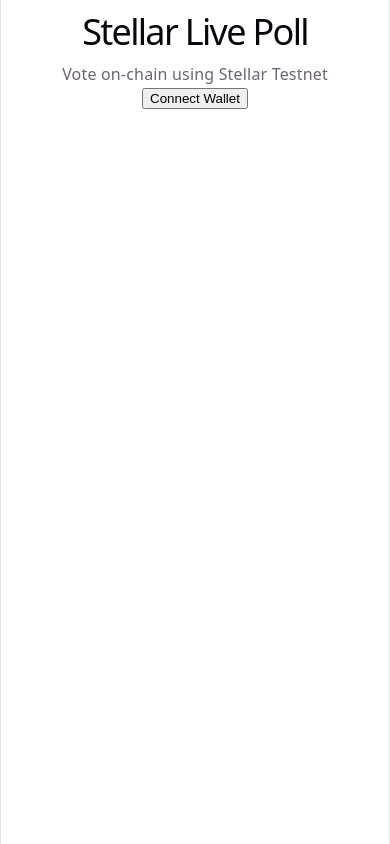
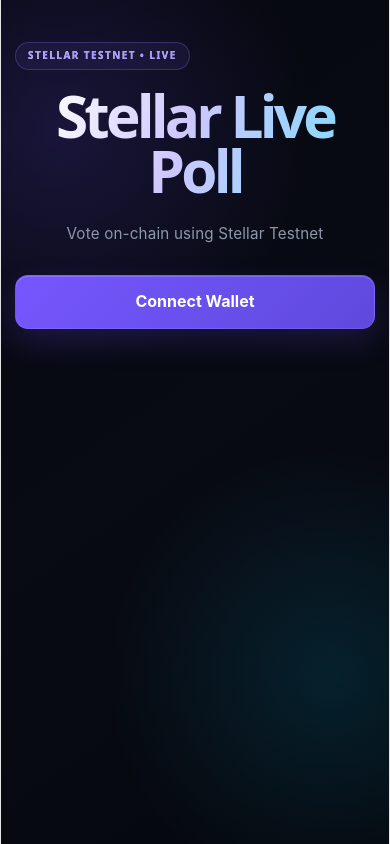
Before and after one commit to xheyue/stellar-live-poll, a React app in the folder frontend/: page / in a window 390 px wide. Built offline with nearby package versions, Linux system fonts and the light colour scheme; the HTML template or start-up script is replaced by a standard one; what @creit.tech/stellar-wallets-kit, @stellar/stellar-sdk would draw is missing.

Commit message:
Redesign Stellar Live Poll interface

```diff
--- a/frontend/src/App.css
+++ b/frontend/src/App.css
@@ -1,184 +1,436 @@
-.counter {
-  font-size: 16px;
-  padding: 5px 10px;
-  border-radius: 5px;
-  color: var(--accent);
-  background: var(--accent-bg);
-  border: 2px solid transparent;
-  transition: border-color 0.3s;
-  margin-bottom: 24px;
+* {
+  box-sizing: border-box;
+}
 
-  &:hover {
-    border-color: var(--accent-border);
+:root {
+  font-family:
+    Inter, ui-sans-serif, system-ui, -apple-system, BlinkMacSystemFont,
+    "Segoe UI", sans-serif;
+  color: #f8fafc;
+  background: #05070d;
+  font-synthesis: none;
+  text-rendering: optimizeLegibility;
+}
+
+body {
+  margin: 0;
+  min-width: 320px;
+  min-height: 100vh;
+  background:
+    radial-gradient(circle at 15% 15%, rgba(116, 78, 255, 0.18), transparent 32%),
+    radial-gradient(circle at 85% 80%, rgba(0, 209, 255, 0.12), transparent 30%),
+    linear-gradient(145deg, #05070d 0%, #080b14 50%, #05070d 100%);
+}
+
+body::before {
+  content: "";
+  position: fixed;
+  inset: 0;
+  pointer-events: none;
+  opacity: 0.22;
+  background-image:
+    linear-gradient(rgba(255, 255, 255, 0.025) 1px, transparent 1px),
+    linear-gradient(90deg, rgba(255, 255, 255, 0.025) 1px, transparent 1px);
+  background-size: 44px 44px;
+}
+
+button,
+input {
+  font: inherit;
+}
+
+button {
+  border: 0;
+}
+
+button:focus-visible,
+input:focus-visible,
+a:focus-visible {
+  outline: 2px solid #9b87ff;
+  outline-offset: 3px;
+}
+
+.app {
+  position: relative;
+  z-index: 1;
+  width: min(1120px, calc(100% - 40px));
+  min-height: 100vh;
+  margin: 0 auto;
+  padding: 72px 0;
+}
+
+/* Main title */
+
+.app > h1 {
+  margin: 0;
+  font-size: clamp(2.8rem, 7vw, 5.7rem);
+  line-height: 0.95;
+  letter-spacing: -0.065em;
+  font-weight: 800;
+
+  background: linear-gradient(
+    110deg,
+    #ffffff 10%,
+    #cfc6ff 48%,
+    #72dfff 100%
+  );
+  -webkit-background-clip: text;
+  background-clip: text;
+  color: transparent;
+}
+
+.app > h1::before {
+  content: "STELLAR TESTNET  •  LIVE";
+  display: block;
+  width: fit-content;
+  margin-bottom: 22px;
+  padding: 8px 12px;
+
+  color: #a99bff;
+  background: rgba(139, 112, 255, 0.08);
+  border: 1px solid rgba(139, 112, 255, 0.28);
+  border-radius: 999px;
+
+  font-size: 0.72rem;
+  line-height: 1;
+  letter-spacing: 0.15em;
+  font-weight: 800;
+
+  -webkit-text-fill-color: #a99bff;
+}
+
+.app > h1 + p {
+  max-width: 620px;
+  margin: 22px 0 42px;
+
+  color: #8f98aa;
+  font-size: 1.08rem;
+  line-height: 1.7;
+}
+
+/* Main connected dashboard */
+
+.app > div {
+  position: relative;
+  overflow: hidden;
+
+  padding: 36px;
+  border: 1px solid rgba(255, 255, 255, 0.09);
+  border-radius: 28px;
+
+  background:
+    linear-gradient(
+      135deg,
+      rgba(255, 255, 255, 0.065),
+      rgba(255, 255, 255, 0.018)
+    );
+
+  box-shadow:
+    0 30px 80px rgba(0, 0, 0, 0.34),
+    inset 0 1px rgba(255, 255, 255, 0.06);
+
+  backdrop-filter: blur(18px);
+}
+
+.app > div::before {
+  content: "";
+  position: absolute;
+  width: 300px;
+  height: 300px;
+  right: -120px;
+  top: -150px;
+
+  border-radius: 50%;
+  background: rgba(116, 78, 255, 0.15);
+  filter: blur(30px);
+  pointer-events: none;
+}
+
+.app h2 {
+  position: relative;
+  margin: 34px 0 10px;
+
+  color: #f8fafc;
+  font-size: 0.78rem;
+  text-transform: uppercase;
+  letter-spacing: 0.14em;
+  font-weight: 700;
+}
+
+.app h2:first-child {
+  margin-top: 0;
+}
+
+.app h2:first-child::after {
+  content: "CONNECTED";
+  display: inline-block;
+  margin-left: 10px;
+  padding: 5px 8px;
+
+  color: #65f6bc;
+  background: rgba(34, 197, 133, 0.08);
+  border: 1px solid rgba(34, 197, 133, 0.22);
+  border-radius: 999px;
+
+  font-size: 0.6rem;
+  letter-spacing: 0.1em;
+  vertical-align: middle;
+}
+
+/* General text inside card */
+
+.app > div > p {
+  color: #a6afbf;
+  line-height: 1.65;
+}
+
+/* Wallet address */
+
+.app > div > h2:first-child + p {
+  overflow-wrap: anywhere;
+  margin: 0;
+  padding: 16px 18px;
+
+  color: #d8dce7;
+  background: rgba(0, 0, 0, 0.22);
+  border: 1px solid rgba(255, 255, 255, 0.07);
+  border-radius: 14px;
+
+  font-family: "SFMono-Regular", Consolas, "Liberation Mono", monospace;
+  font-size: 0.84rem;
+}
+
+/* Balance */
+
+.app h2:nth-of-type(2) + p {
+  margin: 0;
+  color: #ffffff;
+  font-size: clamp(1.8rem, 4vw, 2.8rem);
+  letter-spacing: -0.04em;
+  font-weight: 750;
+}
+
+/* Poll section */
+
+.app h2:nth-of-type(3) {
+  margin-top: 46px;
+  padding-top: 34px;
+  border-top: 1px solid rgba(255, 255, 255, 0.08);
+
+  font-size: 1.45rem;
+  text-transform: none;
+  letter-spacing: -0.025em;
+}
+
+.app h2:nth-of-type(3)::after {
+  content: "Choose one option";
+  display: block;
+  margin-top: 7px;
+
+  color: #747e91;
+  font-size: 0.82rem;
+  font-weight: 500;
+  letter-spacing: 0;
+}
+
+/* Poll options */
+
+.app label {
+  position: relative;
+  display: flex;
+  align-items: center;
+  gap: 14px;
+
+  width: 100%;
+  margin: 12px 0;
+  padding: 18px;
+
+  color: #d9deea;
+  background: rgba(255, 255, 255, 0.025);
+  border: 1px solid rgba(255, 255, 255, 0.075);
+  border-radius: 16px;
+
+  cursor: pointer;
+  transition:
+    transform 160ms ease,
+    border-color 160ms ease,
+    background 160ms ease,
+    box-shadow 160ms ease;
+}
+
+.app label:hover {
+  transform: translateY(-2px);
+  background: rgba(255, 255, 255, 0.045);
+  border-color: rgba(145, 121, 255, 0.35);
+  box-shadow: 0 12px 30px rgba(0, 0, 0, 0.15);
+}
+
+.app label:has(input:checked) {
+  color: #ffffff;
+  background: rgba(124, 94, 255, 0.11);
+  border-color: rgba(145, 121, 255, 0.62);
+  box-shadow:
+    0 0 0 1px rgba(145, 121, 255, 0.08),
+    0 14px 35px rgba(73, 48, 170, 0.12);
+}
+
+.app input[type="radio"] {
+  width: 19px;
+  height: 19px;
+  margin: 0;
+  accent-color: #9179ff;
+}
+
+/* Buttons */
+
+.app button {
+  min-height: 48px;
+  padding: 0 20px;
+
+  color: #ffffff;
+  background: linear-gradient(135deg, #7657ff, #5e49dc);
+  border: 1px solid rgba(255, 255, 255, 0.08);
+  border-radius: 13px;
+
+  font-weight: 700;
+  cursor: pointer;
+
+  box-shadow:
+    0 12px 30px rgba(91, 65, 215, 0.22),
+    inset 0 1px rgba(255, 255, 255, 0.15);
+
+  transition:
+    transform 160ms ease,
+    box-shadow 160ms ease,
+    opacity 160ms ease;
+}
+
+.app button:hover:not(:disabled) {
+  transform: translateY(-2px);
+  box-shadow:
+    0 16px 36px rgba(91, 65, 215, 0.32),
+    inset 0 1px rgba(255, 255, 255, 0.15);
+}
+
+.app button:active:not(:disabled) {
+  transform: translateY(0);
+}
+
+.app button:disabled {
+  opacity: 0.55;
+  cursor: not-allowed;
+}
+
+/* Initial connect button */
+
+.app > button {
+  min-width: 190px;
+  min-height: 54px;
+}
+
+/* Disconnect is the final button in connected card */
+
+.app > div > button:last-of-type {
+  margin-top: 20px;
+
+  color: #b9c0cf;
+  background: rgba(255, 255, 255, 0.035);
+  border-color: rgba(255, 255, 255, 0.08);
+  box-shadow: none;
+}
+
+.app > div > button:last-of-type:hover {
+  color: #ffffff;
+  background: rgba(255, 255, 255, 0.065);
+  box-shadow: none;
+}
+
+/* Transaction result */
+
+.app code {
+  display: block;
+  overflow-x: auto;
+
+  margin-top: 10px;
+  padding: 14px 16px;
+
+  color: #bfb3ff;
+  background: rgba(0, 0, 0, 0.28);
+  border: 1px solid rgba(255, 255, 255, 0.07);
+  border-radius: 12px;
+
+  font-size: 0.78rem;
+  line-height: 1.6;
+}
+
+.app a {
+  display: inline-flex;
+  align-items: center;
+  min-height: 42px;
+  margin-top: 4px;
+
+  color: #a99bff;
+  font-size: 0.88rem;
+  font-weight: 650;
+  text-decoration: none;
+}
+
+.app a:hover {
+  color: #d3cbff;
+}
+
+/* Global status message */
+
+.app > p:last-child:not(:nth-child(2)) {
+  width: fit-content;
+  max-width: 100%;
+  margin-top: 20px;
+  padding: 11px 14px;
+
+  color: #9fa8b8;
+  background: rgba(255, 255, 255, 0.035);
+  border: 1px solid rgba(255, 255, 255, 0.07);
+  border-radius: 11px;
+
+  font-size: 0.85rem;
+}
+
+/* Mobile */
+
+@media (max-width: 700px) {
+  .app {
+    width: min(100% - 28px, 1120px);
+    padding: 42px 0;
   }
-  &:focus-visible {
-    outline: 2px solid var(--accent);
-    outline-offset: 2px;
+
+  .app > h1 {
+    font-size: clamp(2.6rem, 15vw, 4.2rem);
+  }
+
+  .app > h1::before {
+    margin-bottom: 18px;
+    font-size: 0.62rem;
+  }
+
+  .app > h1 + p {
+    margin-bottom: 28px;
+    font-size: 0.95rem;
+  }
+
+  .app > div {
+    padding: 22px;
+    border-radius: 22px;
+  }
+
+  .app label {
+    padding: 16px 14px;
+  }
+
+  .app button {
+    width: 100%;
+  }
+
+  .app h2:nth-of-type(2) + p {
+    font-size: 1.75rem;
   }
 }
-
-.hero {
-  position: relative;
-
-  .base,
-  .framework,
-  .vite {
-    inset-inline: 0;
-    margin: 0 auto;
-  }
-
-  .base {
-    width: 170px;
-    position: relative;
-    z-index: 0;
-  }
-
-  .framework,
-  .vite {
-    position: absolute;
-  }
-
-  .framework {
-    z-index: 1;
-    top: 34px;
-    height: 28px;
-    transform: perspective(2000px) rotateZ(300deg) rotateX(44deg) rotateY(39deg)
-      scale(1.4);
-  }
-
-  .vite {
-    z-index: 0;
-    top: 107px;
-    height: 26px;
-    width: auto;
-    transform: perspective(2000px) rotateZ(300deg) rotateX(40deg) rotateY(39deg)
-      scale(0.8);
-  }
-}
-
-#center {
-  display: flex;
-  flex-direction: column;
-  gap: 25px;
-  place-content: center;
-  place-items: center;
-  flex-grow: 1;
-
-  @media (max-width: 1024px) {
-    padding: 32px 20px 24px;
-    gap: 18px;
-  }
-}
-
-#next-steps {
-  display: flex;
-  border-top: 1px solid var(--border);
-  text-align: left;
-
-  & > div {
-    flex: 1 1 0;
-    padding: 32px;
-    @media (max-width: 1024px) {
-      padding: 24px 20px;
-    }
-  }
-
-  .icon {
-    margin-bottom: 16px;
-    width: 22px;
-    height: 22px;
-  }
-
-  @media (max-width: 1024px) {
-    flex-direction: column;
-    text-align: center;
-  }
-}
-
-#docs {
-  border-right: 1px solid var(--border);
-
-  @media (max-width: 1024px) {
-    border-right: none;
-    border-bottom: 1px solid var(--border);
-  }
-}
-
-#next-steps ul {
-  list-style: none;
-  padding: 0;
-  display: flex;
-  gap: 8px;
-  margin: 32px 0 0;
-
-  .logo {
-    height: 18px;
-  }
-
-  a {
-    color: var(--text-h);
-    font-size: 16px;
-    border-radius: 6px;
-    background: var(--social-bg);
-    display: flex;
-    padding: 6px 12px;
-    align-items: center;
-    gap: 8px;
-    text-decoration: none;
-    transition: box-shadow 0.3s;
-
-    &:hover {
-      box-shadow: var(--shadow);
-    }
-    .button-icon {
-      height: 18px;
-      width: 18px;
-    }
-  }
-
-  @media (max-width: 1024px) {
-    margin-top: 20px;
-    flex-wrap: wrap;
-    justify-content: center;
-
-    li {
-      flex: 1 1 calc(50% - 8px);
-    }
-
-    a {
-      width: 100%;
-      justify-content: center;
-      box-sizing: border-box;
-    }
-  }
-}
-
-#spacer {
-  height: 88px;
-  border-top: 1px solid var(--border);
-  @media (max-width: 1024px) {
-    height: 48px;
-  }
-}
-
-.ticks {
-  position: relative;
-  width: 100%;
-
-  &::before,
-  &::after {
-    content: '';
-    position: absolute;
-    top: -4.5px;
-    border: 5px solid transparent;
-  }
-
-  &::before {
-    left: 0;
-    border-left-color: var(--border);
-  }
-  &::after {
-    right: 0;
-    border-right-color: var(--border);
-  }
-}
```
